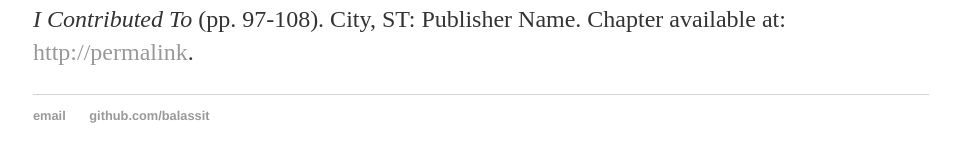
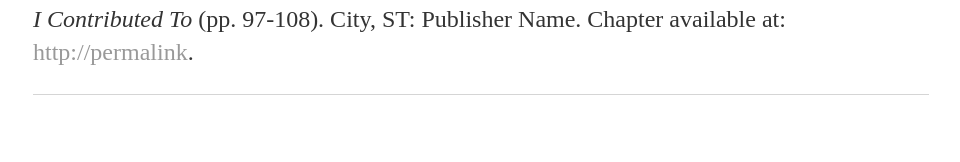
Before and after one commit to balassit/balassit.github.io, a Jekyll site: the page built from contact/index.html, in a window 1280 px wide. Shown: the part 389-551 px from the top of the page, without its empty margins (159-1119 px from the left). Built offline with Jekyll 4.4.1, drawn with Linux system fonts in a browser that asks for light colours.

Commit message:
removed footer links from layout

```diff
--- a/_layouts/default.html
+++ b/_layouts/default.html
@@ -20,10 +20,7 @@
 
 			</div><!-- /.container -->
 			<footer>
-	    		<ul>
-	        		<li><a href="mailto:blakelass@gmail.com">email</a></li>
-	        		<li><a href="https://github.com/balassit">github.com/balassit</a></li>
-				</ul>
+
 			</footer>
 		</body>
 	</html>
```
